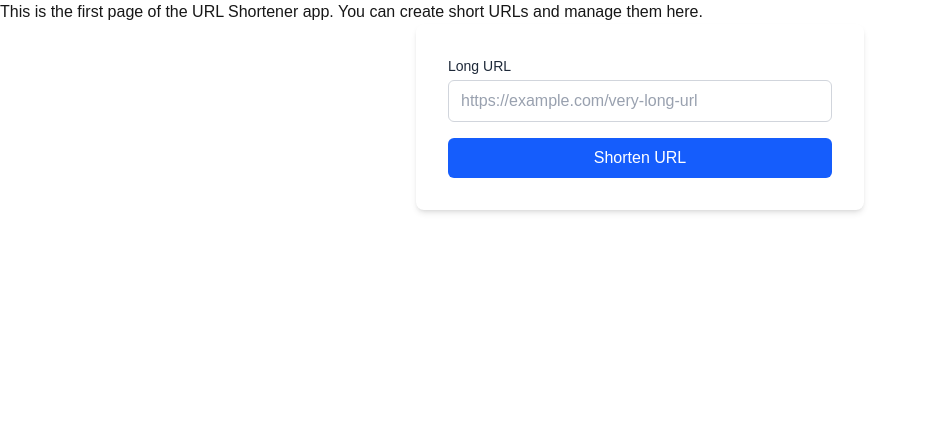
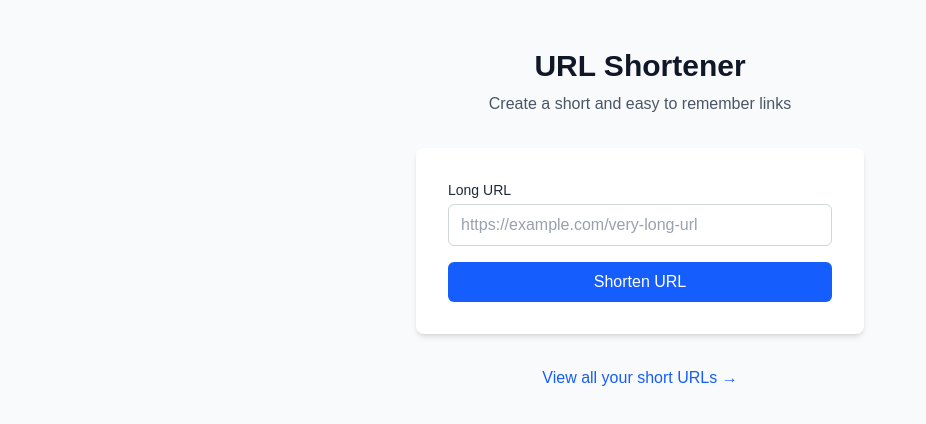
Before and after one commit to dominic-source/indicina_shortUrl_front, a Next.js app: page / in a window 1280 px wide. Shown: the top 424 px of the page, without its empty margins (0-926 px from the left). Built offline with nearby package versions, Linux system fonts and the light colour scheme; no server answers.

Commit message:
feat: update the landing page of the url shortener

```diff
--- a/src/app/page.tsx
+++ b/src/app/page.tsx
@@ -1,13 +1,36 @@
-'use client'
+'use client';
 
-import CreateUrlForm from "@/components/CreateUrlForm";
+import { useState } from 'react';
+import CreateUrlForm from '../components/CreateUrlForm';
+import Link from 'next/link';
 
 export default function Home() {
+  const [refreshKey, setRefreshKey] = useState(0);
+
+  const handleSuccess = () => {
+    // This will trigger a refresh of the form
+    setRefreshKey(prev => prev + 1);
+  };
+
   return (
-    <div className="">
-      This is the first page of the URL Shortener app. You can create short URLs
-      and manage them here.
-      <CreateUrlForm onSuccess={() => console.log("URL created successfully!")} />
-    </div>
+    <main className="min-h-screen bg-gray-50 py-12">
+      <div className="container mx-auto px-4">
+        <div className="text-center mb-8">
+          <h1 className="text-3xl font-bold text-gray-900 mb-2">URL Shortener</h1>
+          <p className="text-gray-600">Create a short and easy to remember links</p>
+        </div>
+
+        <CreateUrlForm key={refreshKey} onSuccess={handleSuccess} />
+
+        <div className="mt-8 text-center">
+          <Link
+            href="/urls"
+            className="text-blue-600 hover:underline"
+          >
+            View all your short URLs →
+          </Link>
+        </div>
+      </div>
+    </main>
   );
 }
```
